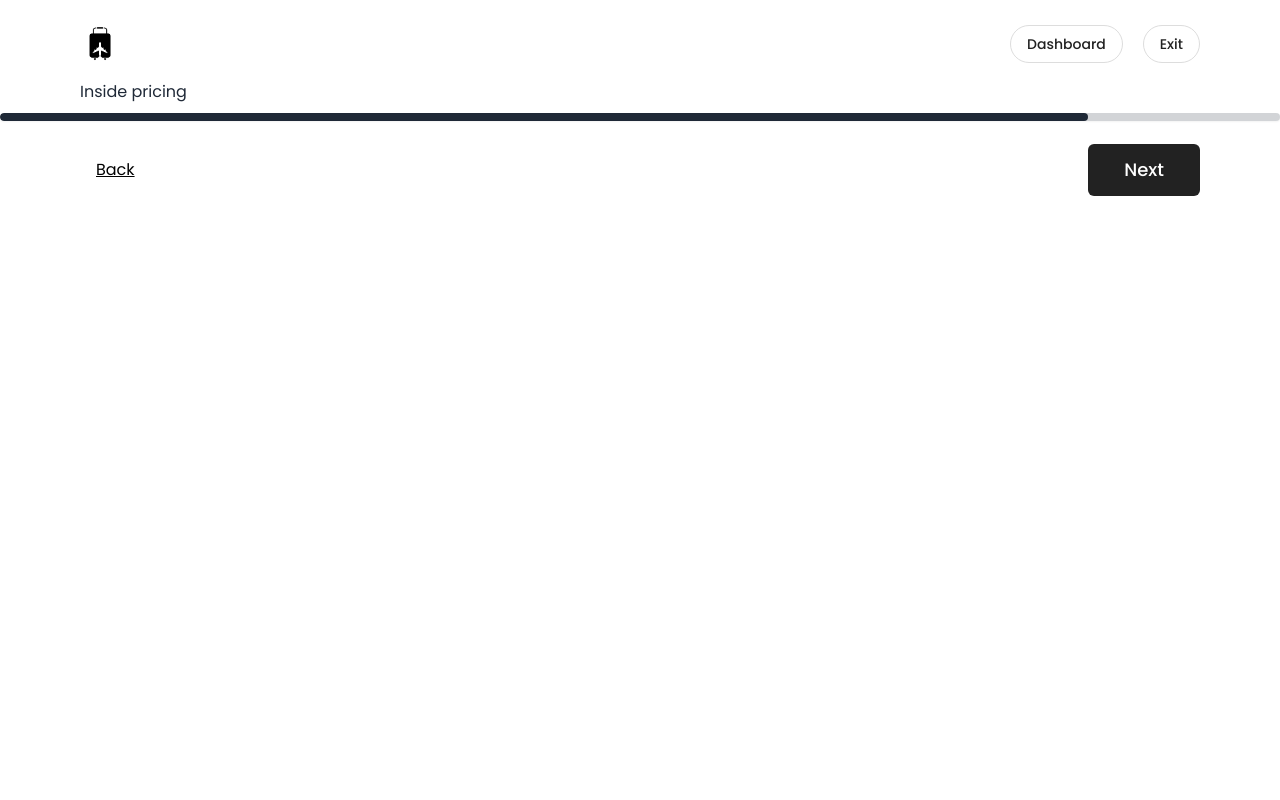
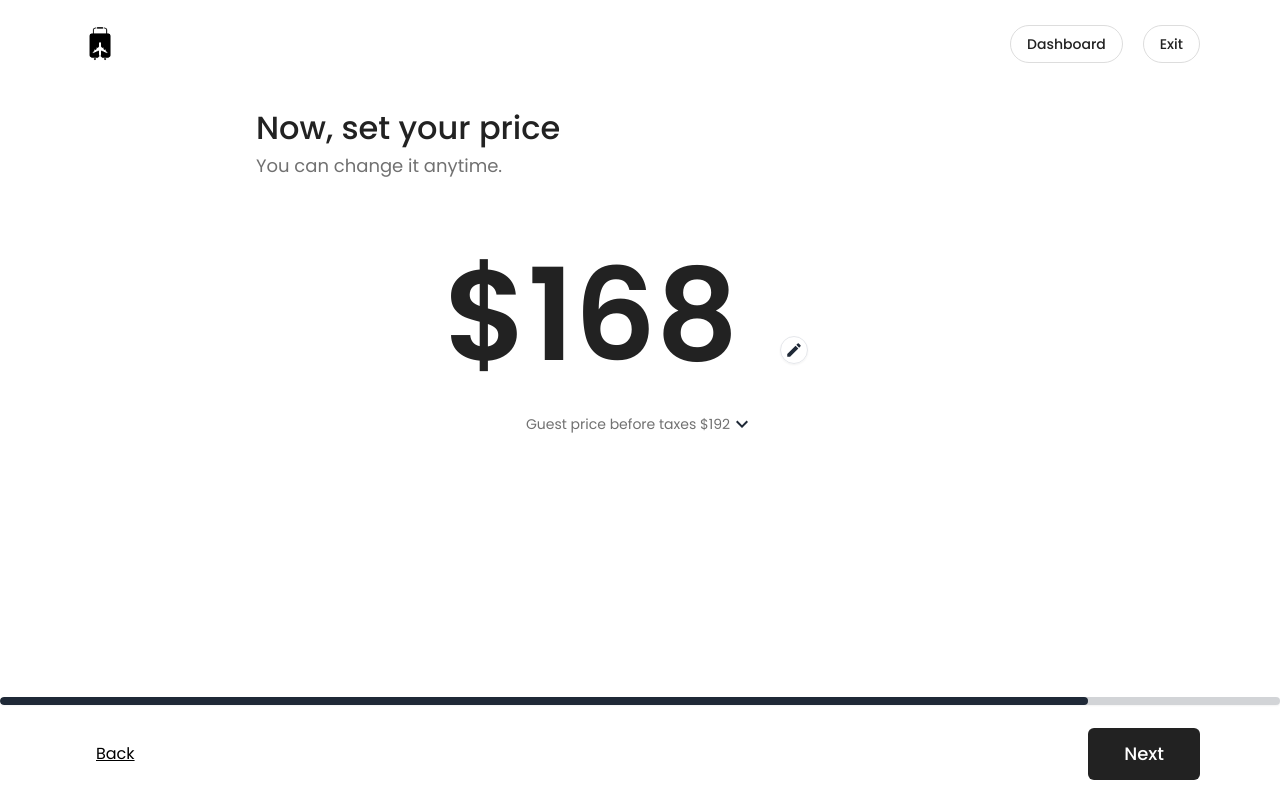
Before and after one commit to Mehedi-Hasan0/motelFrontend, a React (Vite) app: page /become-a-host/1/price in a window 1280 px wide. Built offline with nearby package versions, Linux system fonts and the light colour scheme; no server answers.

Commit message:
Feat: Pricing saving to db functionality added

```diff
--- /dev/null
+++ b/src/Pages/ListingHouseFinalStep/Legal.jsx
@@ -0,0 +1,5 @@
+const Legal = () => {
+  return <div>Into the legal</div>;
+};
+
+export default Legal;
--- a/src/Pages/ListingHouseFinalStep/Pricing.jsx
+++ b/src/Pages/ListingHouseFinalStep/Pricing.jsx
@@ -1,5 +1,174 @@
+import { useEffect, useState } from "react";
+
+import { MdEdit, MdKeyboardArrowDown, MdKeyboardArrowUp } from "react-icons/md";
+import { useDispatch, useSelector } from "react-redux";
+import { createNewHouse } from "../../redux/actions/houseActions";
+
 const Pricing = () => {
-  return <div>Inside pricing</div>;
+  const newHouseData = useSelector((state) => state.house.newHouse);
+  const [inputValue, setInputValue] = useState("168");
+  const [showEdit, setShowEdit] = useState(true);
+  const [showPricingTable, setShowPricingTable] = useState(false);
+  const dispatch = useDispatch();
+
+  const handleInputChange = (event) => {
+    const newValue = event.target.value.replace(/[^0-9]/g, ""); // Allow only numeric characters
+    setInputValue(newValue);
+  };
+  const handleEdit = () => {
+    setShowEdit((prev) => !prev);
+  };
+  const handleShowPricingTable = () => {
+    setShowPricingTable((prev) => !prev);
+  };
+
+  // Price calculation
+  const basePrice = parseInt(inputValue);
+  const taxesPercentValue = 14;
+  const hostServiceFee = 3;
+  const taxBasedOnBasePrice = Math.round((basePrice * taxesPercentValue) / 100);
+  const serviceFeeBasedOnBasePrice = Math.round(
+    (basePrice * hostServiceFee) / 100
+  );
+  const totalPriceBeforeTax = basePrice + taxBasedOnBasePrice;
+  const totalAuthorEarned = basePrice - serviceFeeBasedOnBasePrice;
+
+  const [priceBeforeTaxes, setPriceBeforeTaxes] = useState(totalPriceBeforeTax);
+  const [authorEarnedPrice, setAuthorEarnedPrice] = useState(totalAuthorEarned);
+
+  useEffect(() => {
+    setPriceBeforeTaxes(totalPriceBeforeTax);
+    setAuthorEarnedPrice(totalAuthorEarned);
+    dispatch(
+      createNewHouse(
+        newHouseData?.houseType,
+        newHouseData?.privacyType,
+        newHouseData?.location,
+        newHouseData?.floorPlan,
+        newHouseData?.amenities,
+        newHouseData?.photos,
+        newHouseData?.title,
+        newHouseData?.highlights,
+        newHouseData?.description,
+        newHouseData?.guestType,
+        totalPriceBeforeTax,
+        totalAuthorEarned
+      )
+    );
+  }, [inputValue]);
+
+  return (
+    <div className=" flex flex-col max-w-screen-md mx-auto my-6 min-h-[70vh]">
+      <div>
+        <h1 className=" text-[#222222] text-[32px] font-medium">
+          Now, set your price
+        </h1>
+        <p className="text-lg text-[#717171]">You can change it anytime.</p>
+      </div>
+      {/* Price */}
+      <div className=" mx-auto mt-10">
+        <div className=" flex flex-row items-center relative">
+          <span className=" text-[#222222] text-9xl font-semibold">$</span>
+          <input
+            type="text"
+            inputMode="numeric"
+            placeholder="0"
+            value={inputValue}
+            onChange={handleInputChange}
+            className=" text-[#222222] text-9xl font-semibold focus:outline-none placeholder:text-[#222222] max-w-[308px] mx-auto"
+            onFocus={handleEdit}
+            onBlur={handleEdit}
+          />
+          {showEdit && (
+            <div
+              className={` absolute  bottom-12 p-1 rounded-full shadow-sm hover:shadow-md border cursor-pointer ${
+                inputValue.length >= 4
+                  ? "-right-9"
+                  : inputValue.length == 2
+                  ? "right-32"
+                  : inputValue.length <= 1
+                  ? "right-52"
+                  : "right-7"
+              }`}
+            >
+              <MdEdit size={18} />
+            </div>
+          )}
+        </div>
+        {/* calculations */}
+        {!showPricingTable && (
+          <div className=" flex justify-center items-center cursor-pointer">
+            <p
+              className=" text-sm text-[#717171]"
+              onClick={handleShowPricingTable}
+            >
+              Guest price before taxes ${priceBeforeTaxes}
+            </p>
+            <div onClick={handleShowPricingTable}>
+              <MdKeyboardArrowDown size={24} />
+            </div>
+          </div>
+        )}
+      </div>
+      {/* group-open:animate-fadeIn */}
+      {showPricingTable && (
+        <div className=" mt-5 flex flex-col gap-4 min-w-[600px] mx-auto">
+          <div className=" flex flex-col gap-3 px-4 py-6 rounded-xl border border-[#b0b0b0]">
+            {/* house price calculation */}
+            <div className=" flex flex-row justify-between items-center">
+              <p className=" text-sm text-[#717171]">Base Price</p>
+              <p className=" text-sm text-[#717171]">${basePrice}</p>
+            </div>
+            <div className=" flex flex-row justify-between items-center">
+              <p className=" text-sm text-[#717171]">Guest service fee</p>
+              <p className=" text-sm text-[#717171]">${taxBasedOnBasePrice}</p>
+            </div>
+            <hr className=" bg-[#b0b0b0] h-[1px]" />
+            <div className=" flex flex-row justify-between items-center">
+              <p className=" text-sm text-[#222222] font-medium">
+                Guest price before taxes
+              </p>
+              <p className=" text-sm text-[#222222] font-medium">
+                ${priceBeforeTaxes}
+              </p>
+            </div>
+          </div>
+          {/* host earning calculation */}
+
+          <div className=" flex flex-col gap-3 px-4 py-6 rounded-xl border border-[#b0b0b0] ">
+            <div className=" flex flex-row justify-between items-center">
+              <p className=" text-sm text-[#717171]">Base Price</p>
+              <p className=" text-sm text-[#717171]">${basePrice}</p>
+            </div>
+            <div className=" flex flex-row justify-between items-center">
+              <p className=" text-sm text-[#717171]">Host service fee</p>
+              <p className=" text-sm text-[#717171]">
+                - ${serviceFeeBasedOnBasePrice}
+              </p>
+            </div>
+            <hr className=" bg-[#b0b0b0] h-[1px]" />
+            <div className=" flex flex-row justify-between items-center">
+              <p className=" text-sm text-[#222222] font-medium">You earn</p>
+              <p className=" text-sm text-[#222222] font-medium">
+                ${authorEarnedPrice}
+              </p>
+            </div>
+          </div>
+          <div className=" flex justify-center items-center cursor-pointer">
+            <p
+              className=" text-sm text-[#717171]"
+              onClick={handleShowPricingTable}
+            >
+              Show less
+            </p>
+            <div onClick={handleShowPricingTable}>
+              <MdKeyboardArrowUp size={24} />
+            </div>
+          </div>
+        </div>
+      )}
+    </div>
+  );
 };
 
 export default Pricing;
--- a/src/Routes/Routes/Route.jsx
+++ b/src/Routes/Routes/Route.jsx
@@ -24,6 +24,7 @@ import Description from "../../Pages/ListingHouseStepTwo/Description";
 import FinalStepOverview from "../../Pages/ListingHouseFinalStep/FinalStepOverview";
 import Visibility from "../../Pages/ListingHouseFinalStep/Visibility";
 import Pricing from "../../Pages/ListingHouseFinalStep/Pricing";
+import Legal from "../../Pages/ListingHouseFinalStep/Legal";
 
 const router = createBrowserRouter([
   {
@@ -127,6 +128,10 @@ const router = createBrowserRouter([
         path: "/become-a-host/:id/price",
         element: <Pricing />,
       },
+      {
+        path: "/become-a-host/:id/legal",
+        element: <Legal />,
+      },
     ],
   },
 ]);
--- a/src/components/Shared/ListingFooter.jsx
+++ b/src/components/Shared/ListingFooter.jsx
@@ -11,6 +11,7 @@ import {
   saveHighlight,
   saveLocation,
   savePhotos,
+  savePrices,
   savePrivacyType,
   saveStructure,
   saveTitle,
@@ -47,6 +48,7 @@ const ListingFooter = () => {
     `/become-a-host/${user?._id}/finish-step`,
     `/become-a-host/${user?._id}/visiblity`,
     `/become-a-host/${user?._id}/price`,
+    `/become-a-host/${user?._id}/legal`,
   ];
 
   const currentStepIndex = steps.indexOf(url);
@@ -128,6 +130,14 @@ const ListingFooter = () => {
         };
         // data save title to db
         await dispatch(saveGuestType(visibilityData));
+      } else if (currentStepIndex === 14) {
+        const PriceData = {
+          priceBeforeTaxes: createHouseData?.newHouse?.priceBeforeTaxes,
+          authorEarnedPrice: createHouseData?.newHouse?.authorEarnedPrice,
+          houseId: currentListingHouseId,
+        };
+        // data save title to db
+        await dispatch(savePrices(PriceData));
       }
 
       setIsLoading(false);
@@ -182,6 +192,9 @@ URL. */
     if (url?.includes("/price")) {
       setProgress(85);
     }
+    if (url?.includes("/legal")) {
+      setProgress(90);
+    }
   }, [progress, url]);
 
   return (
--- a/src/redux/actions/houseActions.js
+++ b/src/redux/actions/houseActions.js
@@ -1,7 +1,7 @@
 import api from "../../backend"
 
 /* eslint-disable no-undef */
-export const createNewHouse = (structure, privacyType, location, floorPlan, amenitiesData, housePhoto, houseTitle, houseHighlights, description, gustType) => async (dispatch) => {
+export const createNewHouse = (structure, privacyType, location, floorPlan, amenitiesData, housePhoto, houseTitle, houseHighlights, description, gustType, priceBeforeTaxes, authorEarnedPrice) => async (dispatch) => {
     let newHouseData = {
         houseType: structure,
         privacyType: privacyType,
@@ -12,7 +12,9 @@ export const createNewHouse = (structure, privacyType, location, floorPlan, amen
         title: houseTitle,
         highlights: houseHighlights,
         description: description,
-        guestType: gustType
+        guestType: gustType,
+        priceBeforeTaxes: priceBeforeTaxes,
+        authorEarnedPrice: authorEarnedPrice
     }
 
     dispatch({
@@ -190,3 +192,20 @@ export const saveGuestType = (guestTypeData) => async (dispatch) => {
         console.log(error)
     }
 }
+
+export const savePrices = (priceData) => async (dispatch) => {
+    try {
+        const res = await api.post("/house/save_prices", priceData, {
+            headers: { "Content-Type": "application/json" }
+        })
+        if (res.status === 200) {
+            dispatch({
+                type: "CURRENT_NEW_HOUSE",
+                payload: res.data?.houseDetails
+            })
+        }
+        console.log(res)
+    } catch (error) {
+        console.log(error)
+    }
+}
```
